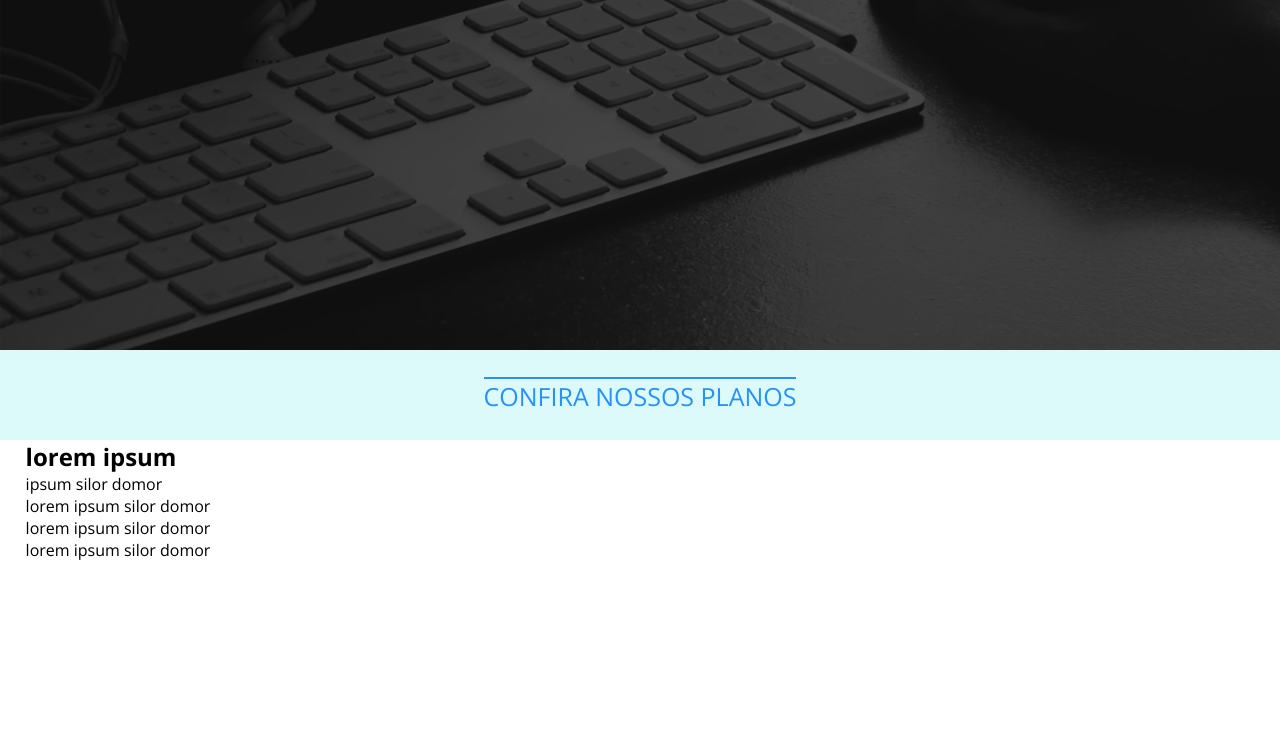
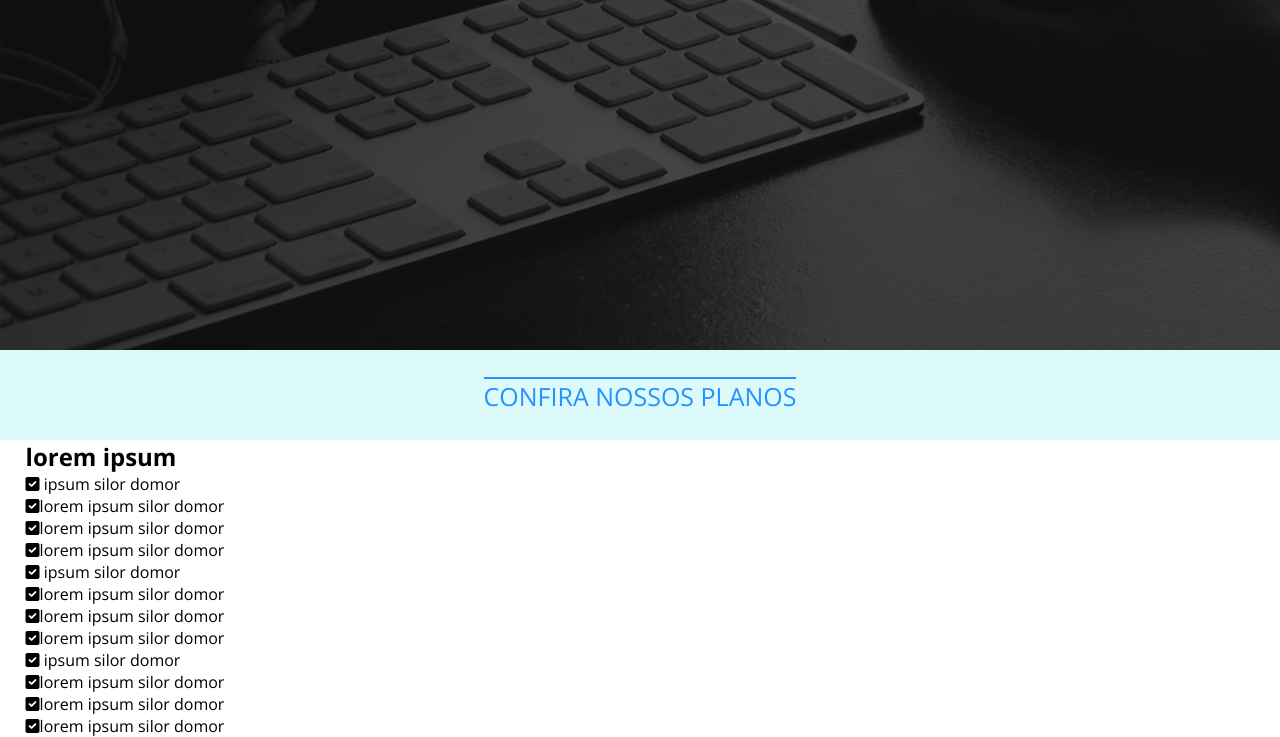
Before and after one commit to Napoleao1/projeto-site-treino, a plain HTML site: page index.html in a window 1280 px wide. Shown: the part 450-1187 px from the top of the page. Before the commit the page ends 1011 px from the top, so only its background shows below. Drawn offline with nearby package versions, Linux system fonts and the light colour scheme.

Commit message:
created planos

```diff
--- a/index.html
+++ b/index.html
@@ -51,11 +51,23 @@
               <div class="box-planos-single">
                   <h2>lorem ipsum</h2>
                   <div class="pontos-plano">
-                        <p><i class=""</i></i> ipsum silor domor</p>
-                        <p>lorem ipsum silor domor</p>
-                        <p>lorem ipsum silor domor</p>
-                        <p>lorem ipsum silor domor</p>
+                        <p><i class="fa-solid fa-square-check"></i> ipsum silor domor</p>
+                        <p><i class="fa-solid fa-square-check"></i>lorem ipsum silor domor</p>
+                        <p><i class="fa-solid fa-square-check"></i>lorem ipsum silor domor</p>
+                        <p><i class="fa-solid fa-square-check"></i>lorem ipsum silor domor</p>
                   </div>
+           <div class="pontos-plano">
+                    <p><i class="fa-solid fa-square-check"></i> ipsum silor domor</p>
+                    <p><i class="fa-solid fa-square-check"></i>lorem ipsum silor domor</p>
+                    <p><i class="fa-solid fa-square-check"></i>lorem ipsum silor domor</p>
+                    <p><i class="fa-solid fa-square-check"></i>lorem ipsum silor domor</p>
+              </div>
+           <div class="pontos-plano">
+                <p><i class="fa-solid fa-square-check"></i> ipsum silor domor</p>
+                <p><i class="fa-solid fa-square-check"></i>lorem ipsum silor domor</p>
+                <p><i class="fa-solid fa-square-check"></i>lorem ipsum silor domor</p>
+                <p><i class="fa-solid fa-square-check"></i>lorem ipsum silor domor</p>
+          </div>
               </div>
             </div>
         </section>
```
